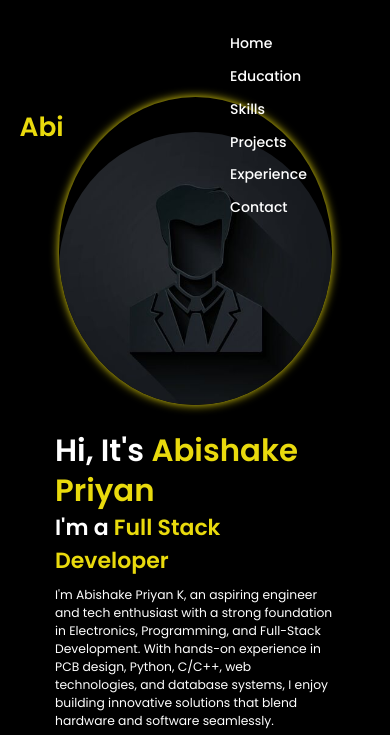
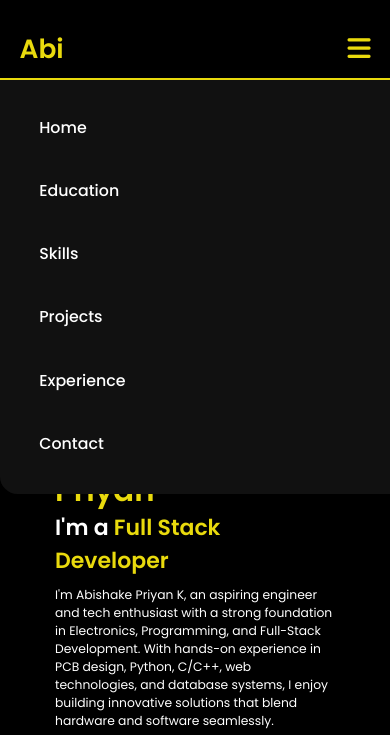
Before and after one commit to AbishakePriyan/MyPortfolioAbi, a website: page index.html in a window 390 px wide. Shown: the top 735 px of the page. Drawn offline with nearby package versions, Linux system fonts and the light colour scheme.

Commit message:
Initial commit

```diff
--- a/index.html
+++ b/index.html
@@ -21,8 +21,10 @@
 <body>
     <header>
         <a href="#" class="logo">Abi</a>
-
-        <nav>
+        <div class="menu-toggle" onclick="toggleMenu()">
+            <i class="fas fa-bars"></i>
+        </div>
+        <nav id="navbar">
             <a href="#home">Home</a>
             <a href="#education">Education</a>
             <a href="#skills">Skills</a>
--- a/script.js
+++ b/script.js
@@ -25,3 +25,8 @@ function SendMail(event) {
     console.error("EmailJS error:", error);
   });
 }
+
+function toggleMenu() {
+  const nav = document.getElementById("navbar");
+  nav.classList.toggle("active");
+}
--- a/style.css
+++ b/style.css
@@ -879,3 +879,52 @@ span{
     font-size: 1.4rem;
   }
 }
+
+.menu-toggle {
+  display: none;
+  font-size: 3rem;
+  color: #e9da0d;
+  cursor: pointer;
+  z-index: 999;
+}
+
+/* Responsive Nav & Toggle Behavior */
+@media (max-width: 995px) {
+  .menu-toggle {
+    display: block;
+  }
+
+  #navbar {
+    display: none;
+    position: absolute;
+    top: 100%;
+    right: 0;
+    width: 100%;
+    background-color: #111;
+    flex-direction: column;
+    align-items: flex-start;
+    padding: 2rem;
+    border-top: 2px solid #e9da0d;
+  }
+
+  #navbar.active {
+    display: flex;
+  }
+
+  #navbar a {
+    margin: 1rem 0;
+    padding: 1rem 2rem;
+    width: 100%;
+    border-radius: 0.5rem;
+    font-size: 1.8rem;
+    color: #fff;
+    border-left: 4px solid transparent;
+    transition: 0.3s;
+  }
+
+  #navbar a:hover {
+    background-color: #1a1a1a;
+    border-left: 4px solid #e9da0d;
+    color: #e9da0d;
+  }
+}
```
